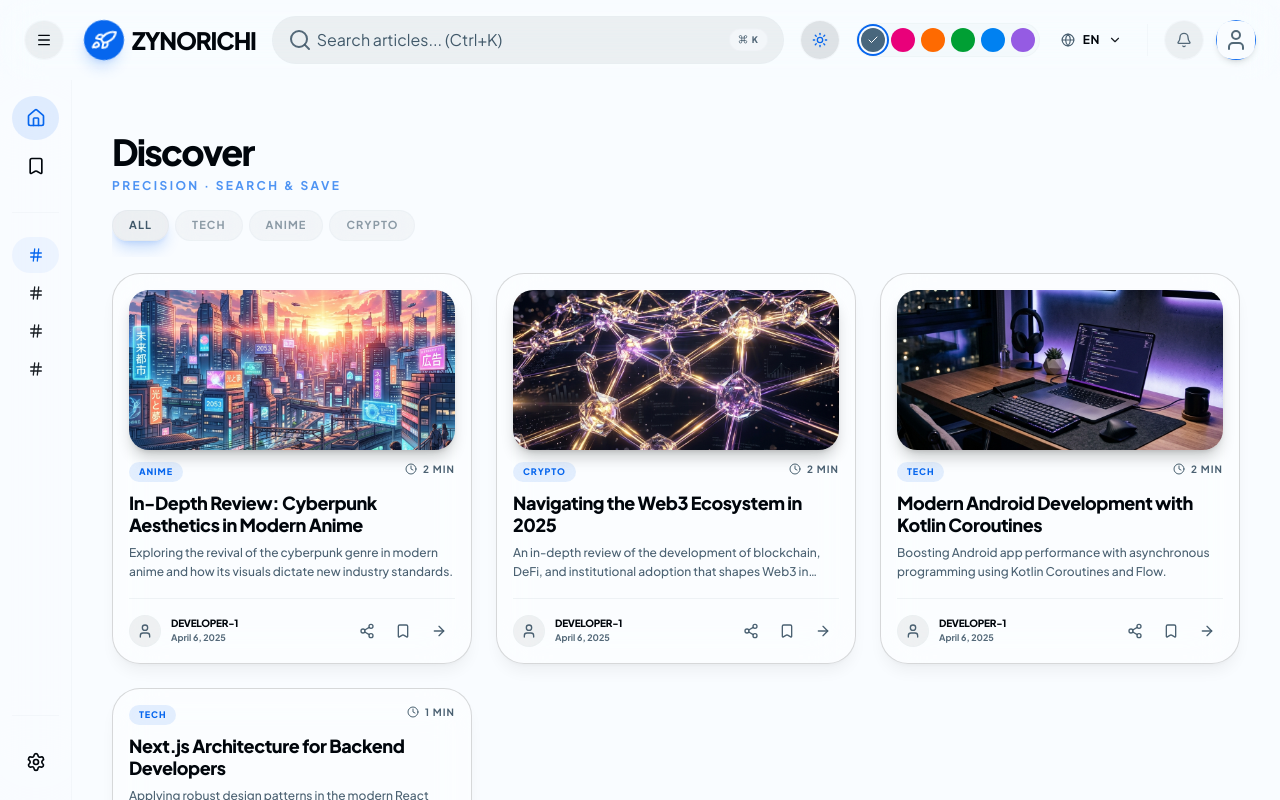
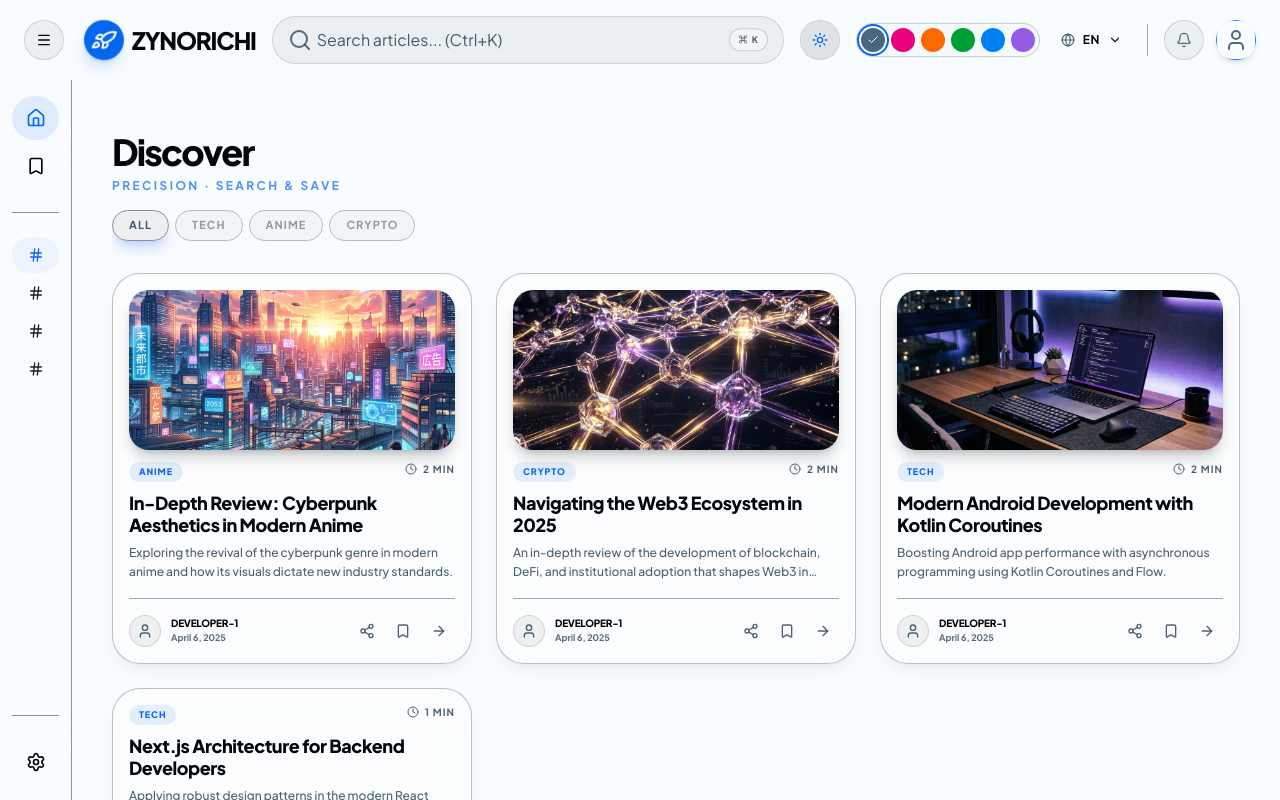
Before and after one commit to sandri-kun/Zynorichi-Web, a Next.js app: page /en in a window 1280 px wide. Shown: the top 800 px of the page. Built offline with nearby package versions, Linux system fonts and the light colour scheme; no server answers.

Commit message:
feat: implement responsive Header and Sidebar layout components with global styles

```diff
--- a/app/globals.css
+++ b/app/globals.css
@@ -69,7 +69,7 @@
   --accent: oklch(0.95 0.01 240);
   --accent-foreground: oklch(0.2 0.05 260);
   --destructive: oklch(0.6 0.18 25);
-  --border: oklch(0.92 0.01 240 / 0.6);
+  --border: oklch(0.65 0.01 240);
   --input: oklch(0.92 0.01 240);
   --ring: oklch(0.55 0.22 260);
   --radius: 1.25rem;
@@ -78,7 +78,7 @@
   --glass-background: rgba(255, 255, 255, 0.65);
   --glass-border: rgba(255, 255, 255, 0.3);
   --glass-panel-bg: rgba(255, 255, 255, 0.45);
-  --glass-panel-border: rgba(0, 0, 0, 0.15);
+  --glass-panel-border: rgba(0, 0, 0, 0.25);
 }
 
 [data-theme='rose'] {
--- a/components/features/layout/Header.tsx
+++ b/components/features/layout/Header.tsx
@@ -41,7 +41,7 @@ export function Header({ onSearch, onMenuClick, isMenuOpen }: HeaderProps) {
   return (
     <header className={cn(
       "glass-nav transition-all duration-300 h-16 sm:h-20 flex items-center justify-between gap-4 px-4 sm:px-6 sticky top-0 z-50",
-      isScrolled ? "bg-background/80 backdrop-blur-2xl border-b border-border/40 shadow-lg shadow-black/5" : "bg-transparent border-transparent"
+      isScrolled ? "bg-background/80 backdrop-blur-2xl border-b border-border shadow-lg shadow-black/5" : "bg-transparent border-transparent"
     )}>
       {/* Left Section: Logo & Toggle */}
       <div className="flex items-center gap-2 sm:gap-4 shrink-0">
@@ -86,7 +86,7 @@ export function Header({ onSearch, onMenuClick, isMenuOpen }: HeaderProps) {
 
       {/* Right Section: Actions */}
       <div className="flex items-center gap-1.5 sm:gap-3 shrink-0">
-        <div className="hidden lg:flex items-center gap-2 border-r border-border/40 pr-3 mr-1 h-8">
+        <div className="hidden lg:flex items-center gap-2 border-r border-border/80 pr-3 mr-1 h-8">
           <ThemeSwitcher />
           <LanguageSwitcher />
         </div>
--- a/components/features/layout/Sidebar.tsx
+++ b/components/features/layout/Sidebar.tsx
@@ -24,7 +24,7 @@ export function Sidebar({ className }: SidebarProps) {
 
   return (
     <aside className={cn(
-      "fixed lg:sticky top-0 lg:top-16 sm:lg:top-20 left-0 h-full lg:h-[calc(100vh-4rem)] sm:lg:h-[calc(100vh-5rem)] bg-background/80 lg:bg-background/50 backdrop-blur-3xl border-r border-border/40 z-[60] lg:z-40 drawer-transition overflow-y-auto overflow-x-hidden shadow-2xl lg:shadow-none",
+      "fixed lg:sticky top-0 lg:top-16 sm:lg:top-20 left-0 h-full lg:h-[calc(100vh-4rem)] sm:lg:h-[calc(100vh-5rem)] bg-background/80 lg:bg-background/50 backdrop-blur-3xl border-r border-border z-[60] lg:z-40 drawer-transition overflow-y-auto overflow-x-hidden shadow-2xl lg:shadow-none",
       isDrawerExpanded ? "w-[280px] sm:w-[300px] lg:w-[260px]" : "w-[0px] lg:w-[72px]",
       className
     )}>
@@ -95,7 +95,7 @@ export function Sidebar({ className }: SidebarProps) {
         </nav>
 
         {/* Discover / Categories */}
-        <div className={cn("mt-6 pt-6 border-t border-border/40", !isDrawerExpanded && "items-center")}>
+        <div className={cn("mt-6 pt-6 border-t border-border", !isDrawerExpanded && "items-center")}>
           {isDrawerExpanded && (
             <div className="px-3 mb-2 flex items-center justify-between">
               <span className="text-[10px] font-black uppercase tracking-[0.2em] text-primary/90">Discover</span>
@@ -126,7 +126,7 @@ export function Sidebar({ className }: SidebarProps) {
         </div>
 
         {/* Shortcuts / Footer */}
-        <div className="mt-auto pt-6 border-t border-border/40 space-y-1">
+        <div className="mt-auto pt-6 border-t border-border space-y-1">
           <button className={cn(
             "flex items-center gap-4 px-3 py-3 rounded-xl text-foreground hover:text-foreground hover:bg-foreground/5 transition-all w-full",
             !isDrawerExpanded && "justify-center px-0"
```
